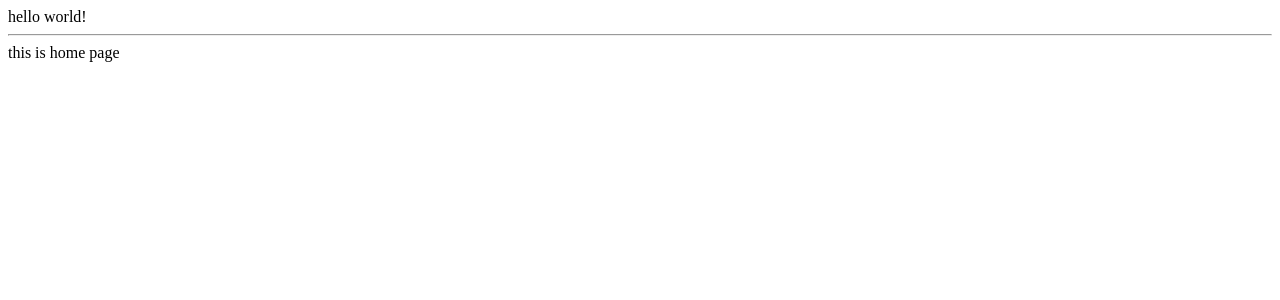
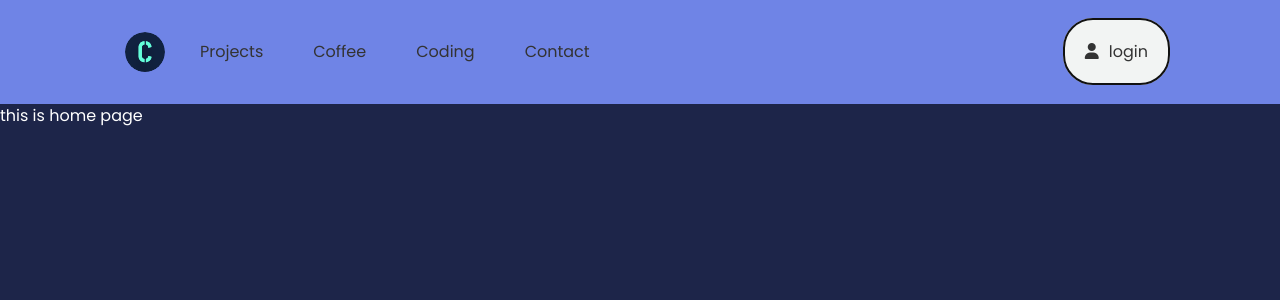
Before and after one commit to pankaj-basnet/codeandcoffeeinmy30s-portfolio, a Django app: page / in a window 1280 px wide. Shown: the top 300 px of the page. Run offline with Django 5.2, Linux system fonts and the light colour scheme.

Commit message:
created navbar.html----extended to base.html

```diff
--- a/portfolio/portfolio/settings.py
+++ b/portfolio/portfolio/settings.py
@@ -117,6 +117,8 @@ USE_TZ = True
 # https://docs.djangoproject.com/en/5.0/howto/static-files/
 
 STATIC_URL = 'static/'
+MEDIA_ROOT = BASE_DIR/'media'
+MEDIA_URL = '/media/'
 
 # Default primary key field type
 # https://docs.djangoproject.com/en/5.0/ref/settings/#default-auto-field
--- /dev/null
+++ b/portfolio/website/templates/website/base-css.html
@@ -0,0 +1,235 @@
+<!-- create base.css file at the end of project -->
+{% load static %}
+<style>
+
+*,
+*::before,
+*::after  {
+    box-sizing: border-box;
+    margin: 0;
+    padding: 0;
+}
+
+:root {
+  --primary-color: #4891ff;
+  --light-color: #f4f4f6;
+  --dark-color: #111;
+
+  --clr-neutral-100: hsla(0, 0%, 100%, 1);
+  --clr-primary-800: hsla(229, 47%, 17%, 1);
+  --clr-primary-700: hsla(229, 43%, 20%, 1); /* #1d2549 */
+  --clr-primary-400: hsla(230, 50%, 58%, 0.3);
+  --clr-primary-300: hsla(229, 36%, 39%, 1);
+  --clr-primary-200: hsla(229, 21%, 53%, 1);
+  --clr-accent-400: hsla(147, 93%, 43%, 1);
+  --clr-secondary-400: hsla(229, 78%, 60%, 1);
+
+  --clr-mygreen-400: #64ffda; /*for button pcsn= */
+
+  --clr-mygreen-3000: #ccf381; /* ## olaolu.com */
+
+
+  --clr-mywhite-3000: #f2f4f3; /* ## olaolu.com */
+
+  --clr-mywhite-2000: #fbfefb; /* ## olaolu.com */
+
+  --clr-myblue-2000: #6f84e6; /* ## olaolu.com */
+
+  --clr-myblack-3000: #242331; /* ## coolors.com */
+
+  --clr-myblack-2000: #333;  /* ## coolors.com */
+
+
+  /**
+  * ? ---- ## coolors.com palletes
+  **/
+
+  --clr-myblue-300: #324061;
+  --clr-myblue-200: #6781a4;
+  --clr-myblue-100: #a1cbef;
+
+  /* --------------------------------------------------- */
+
+  --ff-base: "Outfit", sans-serif;
+
+  --fw-regular: 300;
+  --fw-semi-bold: 400;
+  --fw-bold: 700;
+
+  --fs-200: 0.875rem;
+  --fs-300: 1rem;
+  --fs-400: 1.125rem;
+  --fs-500: 1.375rem;
+  --fs-600: 1.75rem;
+  --fs-700: clamp(2rem, 10vw - 0.5rem, 3.25rem);
+}
+
+body {
+    font-family: 'Poppins', sans-serif;
+    font-size: 16px;
+    line-height: 1.5;
+    background-color: var(--clr-primary-700); /*#1d2549 */
+    color: var(--clr-neutral-100);
+
+    /* .......... */
+  /* background-image: url("{% static 'images/CC-logo-16-16--final.svg' %}") ; */
+
+
+    /* ... */
+    /* position: relative; */
+}
+
+/* =========================================== */
+
+/* ## trying to put logo as background image ------ error ----do later  */
+body:before {
+    /* ................ */
+  /* content: ' '; */
+  /* display: block; */
+
+  /* ......... */
+  /* position: absolute;
+  left: 0;
+  top: 100px; */
+
+  /* ......... */
+  /* width: 50px;
+  height: 50px; */
+  opacity: 0.5;
+
+  /* background-image: url("{% static 'images/CC-logo-16-16--final.svg' %}") ; */
+
+  /* background-repeat: no-repeat; */
+  /* background-position: 50% 0;
+  background-size: cover; */
+}
+
+/* =========================================== */
+a {
+  text-decoration: none;
+  color: #333;
+}
+
+ul {
+  list-style: none;
+}
+
+img {
+  max-width: 100%;
+  /* border: 2px solid #444; */
+  height: 50px;
+  width: 50px;
+}
+
+
+/**
+*?      ====================         NAVBAR          ====================
+**/
+
+.navbar{
+    background: #e6f1ff;
+    background: var(--clr-mywhite-3000);
+    background: var(--clr-myblue-2000); /* -------- temporary ---- delete this */
+}
+
+.navbar .container{
+    display: flex;
+    /* border: 2px solid blue; */
+    justify-content: space-between;
+    align-items: center;
+}
+
+.navbar .container .navbar-menu{
+    display: flex;
+    flex-direction: row;
+    padding: 15px;
+
+    align-items: center;
+}
+
+.navbar .container .navbar-menu img{
+    padding-right: 10px;
+    transition: 0.5s;
+    cursor: pointer;
+}
+
+.navbar .container  .navbar-menu .nav-links{
+    display: flex;
+    /* border: 2px dotted red; */
+}
+
+.navbar .container  .navbar-menu a:hover{
+    color: var(--clr-mygreen-3000);
+    transition: 0.5s;
+    cursor: pointer;
+
+}
+.navbar .container  .navbar-menu .nav-links a{
+    padding: 15px;
+    margin: 10px;
+
+}
+
+.navbar .container  .navbar-menu .nav-links a:hover{
+    border-bottom: 2px solid var(--clr-mygreen-3000);
+    transition: 0.5s;
+    background: #ccc;
+    border-radius: 10px;
+
+}
+
+/* ......................................... */
+.navbar .container .login-menu a {
+    border: 2px solid #111;
+    background: var(--clr-mywhite-3000);
+    border-radius: 30px ;
+    padding: 20px;
+
+}
+
+.navbar .container .login-menu a:hover{
+    border: 2px solid var(--clr-mygreen-3000);
+    color: var(--clr-mygreen-3000);
+    transition: 0.5s;
+    background: #ccc;
+    cursor: pointer;
+
+}
+
+.navbar .container .login-menu a i {
+    padding-right: 10px;
+}
+
+/* ......................................... */
+/**
+*?      ====================         UTILITY CLASSES          ====================
+**/
+
+.container {
+    max-width: 1100px;
+    margin: 0 auto;
+    padding: 0 20px;
+}
+
+.container-sm {
+    max-width: 800px;
+    margin: 0 auto;
+    padding: 0 20px;
+}
+
+
+
+/**
+*?      ====================         BUTTONS          ====================
+**/
+
+.btn{
+    background: var(--clr-mygreen-400);
+    border: 2px solid white;
+
+}
+
+
+
+
+</style>
--- a/portfolio/website/templates/website/base.html
+++ b/portfolio/website/templates/website/base.html
@@ -5,16 +5,35 @@
     <meta charset="UTF-8">
     <meta name="viewport" content="width=device-width, initial-scale=1.0">
     <title>Pankaj Basnet</title>
+    <link rel="preconnect" href="https://fonts.googleapis.com" />
+    <link rel="preconnect" href="https://fonts.gstatic.com" crossorigin />
+    <link
+      href="https://fonts.googleapis.com/css2?family=Poppins:wght@300;400;600;700&display=swap"
+      rel="stylesheet"
+    />
+    <link
+      rel="stylesheet"
+      href="https://cdnjs.cloudflare.com/ajax/libs/font-awesome/6.4.2/css/all.min.css"
+      integrity="sha512-z3gLpd7yknf1YoNbCzqRKc4qyor8gaKU1qmn+CShxbuBusANI9QpRohGBreCFkKxLhei6S9CQXFEbbKuqLg0DA=="
+      crossorigin="anonymous"
+      referrerpolicy="no-referrer"
+    />
+
+    <!-- ... -->
+    <link rel="shortcut icon" href="{% static 'images/CC-logo-16-16--final.svg' %}" type="image/x-icon" />
+
 
 </head>
+<!-- ............................ -->
 <body>
-    hello world!
+    {% include "website/navbar.html" %}
 
     {% block basecontent %}
 
     {% endblock basecontent %}
 
-
+    <!-- ... -->
+    {% include "website/base-css.html" %}
 
 </body>
 </html>
--- a/portfolio/website/templates/website/home.html
+++ b/portfolio/website/templates/website/home.html
@@ -1,6 +1,5 @@
 {% extends "website/base.html" %}
 
 {% block basecontent %}
-<hr>
   this is home page
 {% endblock basecontent %}
--- a/portfolio/website/templates/website/navbar.html
+++ b/portfolio/website/templates/website/navbar.html
@@ -1,5 +1,19 @@
+{% load static %}
 <nav class="navbar">
     <div class="container">
+        <div class="navbar-menu">
+            <img src="{% static 'images/CC-logo-16-16--final.svg' %}" alt="logo"/>
+            <div class="nav-links">
+                <a>Projects</a>
+                <a>Coffee</a>
+                <a>Coding</a>
+                <a>Contact</a>
+            </div>
+        </div>
+        <div class="login-menu">
+            <a href="{% url 'home' %}" class="btn" href="#"> <i class="fas fa-user"></i>login</a>
 
+
+        </div>
     </div>
 </nav>
--- a/portfolio/website/urls.py
+++ b/portfolio/website/urls.py
@@ -1,6 +1,9 @@
 from django.urls import path
 from . views import *
+from django.conf import settings
+from django.conf.urls.static import static
+
 
 urlpatterns = [
     path("", home, name = "home"),
-]
+] + static(settings.MEDIA_URL, document_root=settings.MEDIA_ROOT)
```
Also changed, not shown: portfolio/website/static/images/CC-logo-50-50--final-exported-jpg - Copy.jpg (renamed from portfolio/website/static/images/CC-logo-50-50--final-exported-jpg.jpg), portfolio/website/static/images/CC-logo-50-50.jpg (added).
